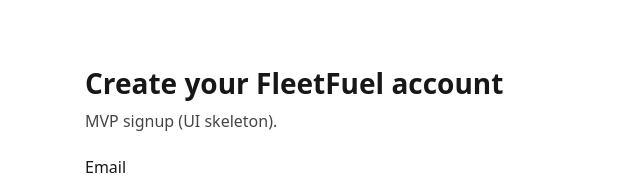
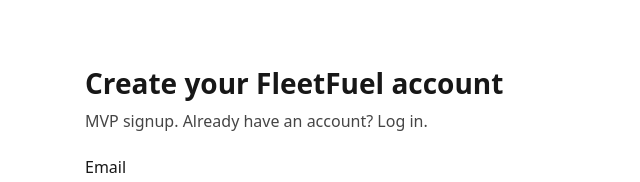
Before and after one commit to nemesis-prime-bugs/fleetfuel, a Next.js app in the folder apps/web/: page /signup in a window 1280 px wide. Shown: the top 182 px of the page, without its empty margins (319-959 px from the left). Built offline with nearby package versions, Linux system fonts and the light colour scheme.

Commit message:
chore(auth): add login/signup cross-links

```diff
--- a/apps/web/src/app/login/page.tsx
+++ b/apps/web/src/app/login/page.tsx
@@ -11,7 +11,9 @@
   return (
     <main style={{ maxWidth: 520, margin: "40px auto", padding: 24, fontFamily: "system-ui" }}>
       <h1 style={{ fontSize: 28, fontWeight: 800 }}>Log in</h1>
-      <p style={{ marginTop: 8, opacity: 0.8 }}>MVP login (UI skeleton).</p>
+      <p style={{ marginTop: 8, opacity: 0.8 }}>
+        MVP login. No account yet? <a href="/signup">Create one</a>.
+      </p>
 
       <form
         style={{ marginTop: 24, display: "grid", gap: 14 }}
--- a/apps/web/src/app/signup/page.tsx
+++ b/apps/web/src/app/signup/page.tsx
@@ -14,7 +14,9 @@
   return (
     <main style={{ maxWidth: 520, margin: "40px auto", padding: 24, fontFamily: "system-ui" }}>
       <h1 style={{ fontSize: 28, fontWeight: 800 }}>Create your FleetFuel account</h1>
-      <p style={{ marginTop: 8, opacity: 0.8 }}>MVP signup (UI skeleton).</p>
+      <p style={{ marginTop: 8, opacity: 0.8 }}>
+        MVP signup. Already have an account? <a href="/login">Log in</a>.
+      </p>
 
       <form
         style={{ marginTop: 24, display: "grid", gap: 14 }}
```
